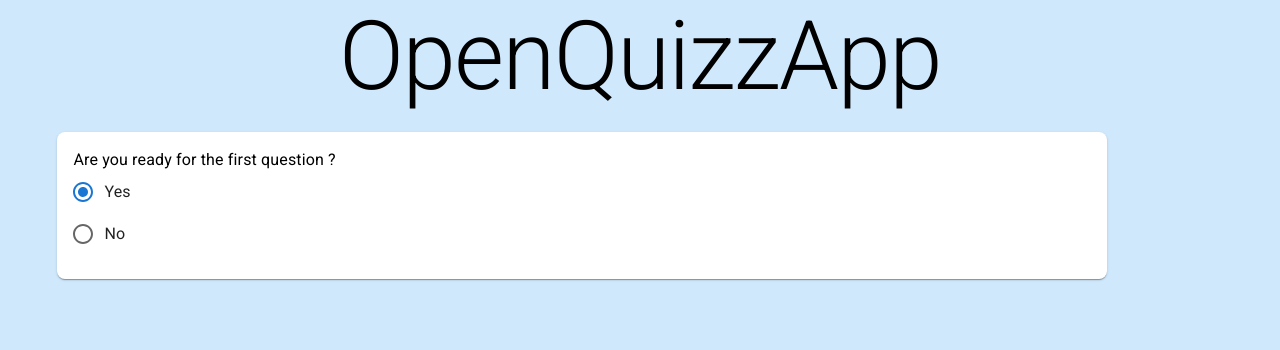
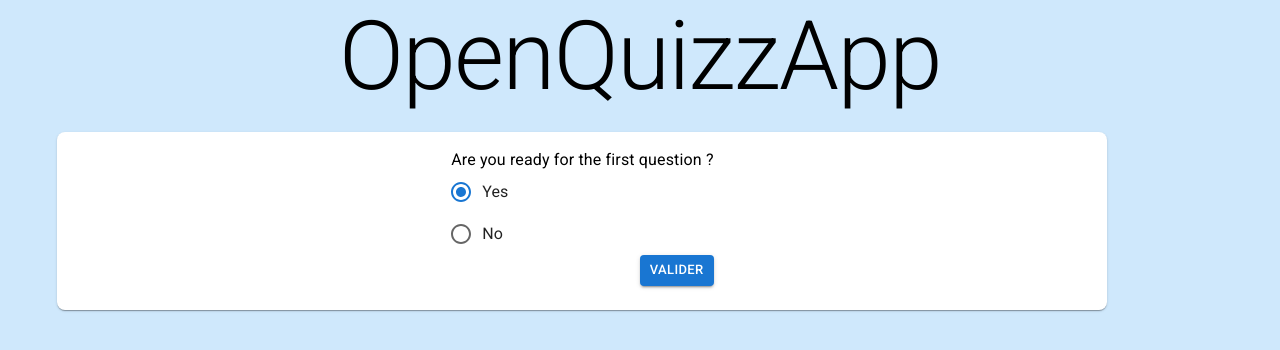
Before and after one commit to guillaumedebas/OpenQuizzApp, a React (Vite) app: page / in a window 1280 px wide. Shown: the top 350 px of the page. Built offline with nearby package versions, Linux system fonts and the light colour scheme.

Commit message:
BasicButton added

```diff
--- a/src/App.jsx
+++ b/src/App.jsx
@@ -4,6 +4,7 @@ import Container from '@mui/material/Container';
 import Typography from '@mui/material/Typography';
 import BasicCard from './assets/Components/Common/BasicCard/BasicCard';
 import BasicQuestion from './assets/Components/Common/BasicQuestion/BasicQuestion';
+
 
 const getHeader = () => {
   <>
@@ -14,11 +15,18 @@ const getHeader = () => {
 function App() {
   const question = "Are you ready for the first question ?"
   const getContent = () => (
-    <>
+     <Box
+      sx={{
+        display: 'flex',
+        justifyContent: 'center',
+        alignItems: 'center',
+        height: '100%',
+      }}
+    >
       <BasicQuestion
       question={question}
        />
-    </>
+    </Box>
   );
 
 
--- /dev/null
+++ b/src/assets/Components/Common/BasicButton/BasicButton.jsx
@@ -0,0 +1,31 @@
+import { Button } from "@mui/material"
+import PropTypes from 'prop-types';
+
+
+
+const BasicButton = ({children, color, disabled, size, variant, sx, onClick}) => {
+    return (
+        <Button
+            color={color}
+            disabled={disabled}
+            size={size}
+            variant={variant}
+            sx={sx}
+            onClick={onClick}
+        >
+            {children}
+        </Button>
+    )
+}
+BasicButton.propTypes = {
+    children: PropTypes.node,
+    color: PropTypes.string,
+    disabled: PropTypes.bool,
+    size: PropTypes.string,
+    variant: PropTypes.string,
+    sx: PropTypes.object,
+    type: PropTypes.string,
+    onClick: PropTypes.func
+};
+
+export default BasicButton
--- a/src/assets/Components/Common/BasicQuestion/BasicQuestion.jsx
+++ b/src/assets/Components/Common/BasicQuestion/BasicQuestion.jsx
@@ -4,15 +4,16 @@ import FormControlLabel from '@mui/material/FormControlLabel';
 import FormControl from '@mui/material/FormControl';
 import FormLabel from '@mui/material/FormLabel';
 import PropTypes from 'prop-types';
+import BasicButton from '../BasicButton/BasicButton';
 
 
 
-const BasicQuestion = ({question}) => {
+const BasicQuestion = ({ question }) => {
     return (
         <FormControl>
             <FormLabel
                 id="question-test"
-          sx={{color: 'black'}}
+                sx={{ color: 'black' }}
             >
                 {question}
             </FormLabel>
@@ -25,6 +26,15 @@ const BasicQuestion = ({question}) => {
                 <FormControlLabel value="yes" control={<Radio />} label="Yes" />
                 <FormControlLabel value="no" control={<Radio />} label="No" />
             </RadioGroup>
+            <BasicButton
+                variant="contained"
+                color="primary"
+                size="small"
+                sx={{
+                    ml: 'auto',
+                }}
+
+            >Valider</BasicButton>
         </FormControl>
     )
 }
```
Lines whose indentation alone changed are shown as unchanged.
